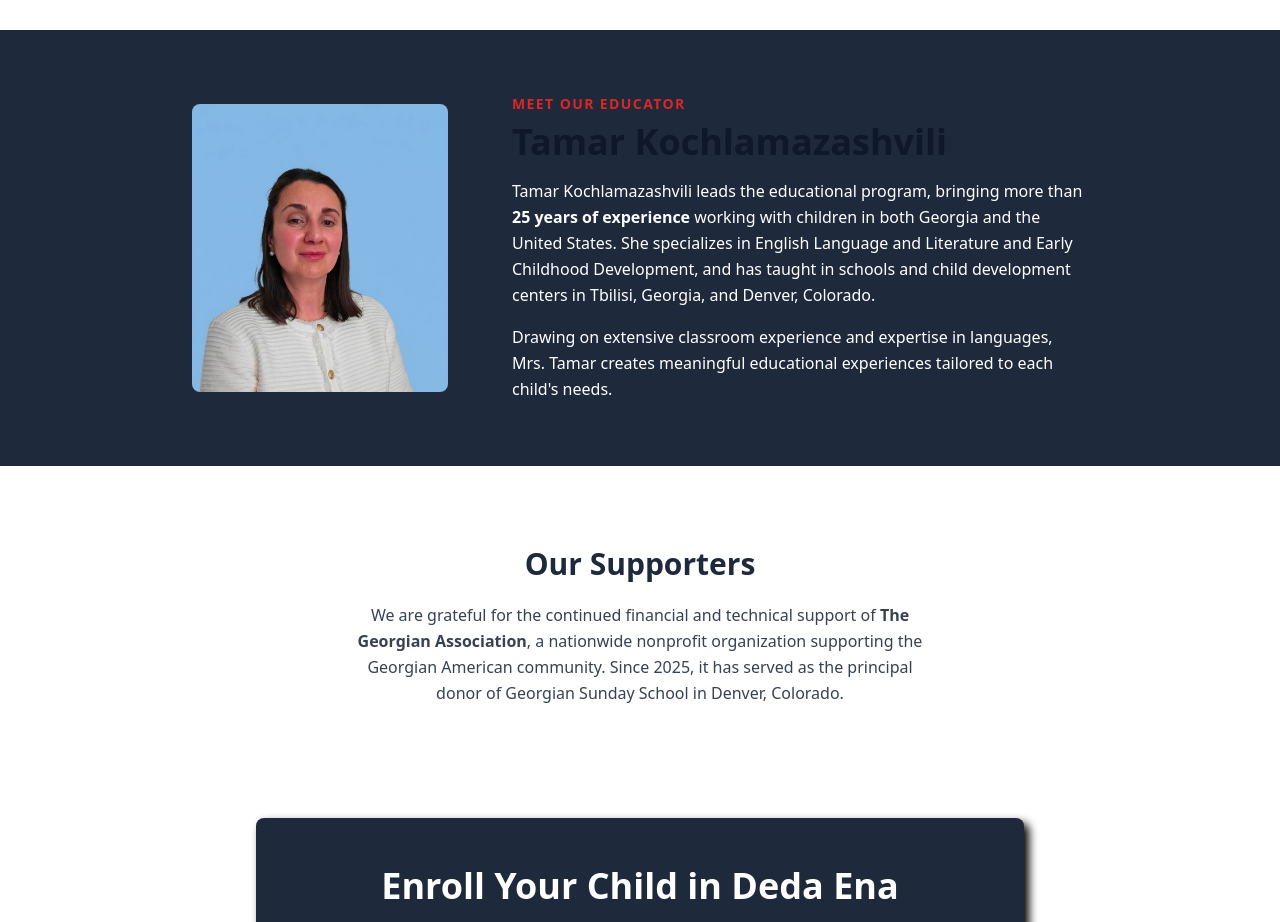
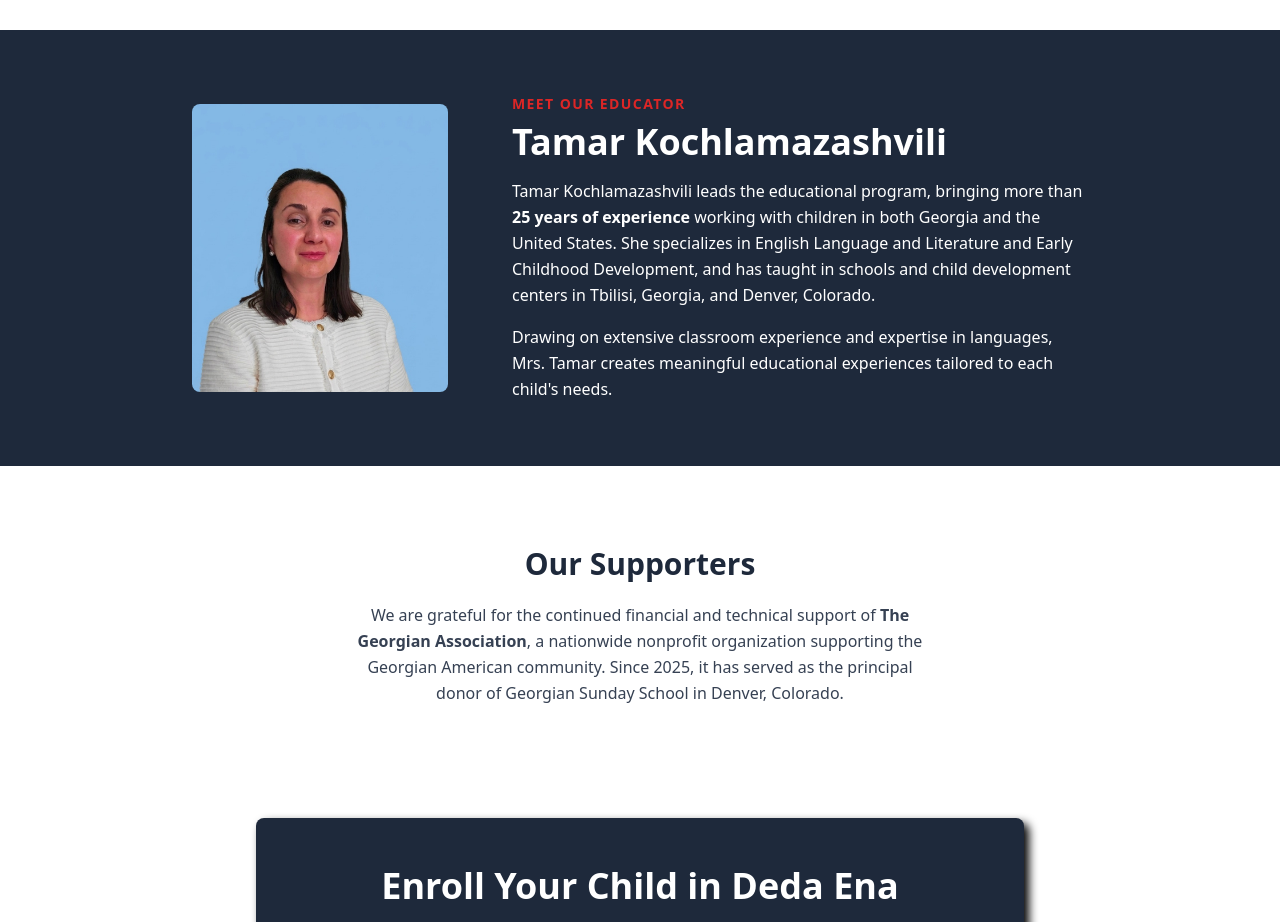
Before and after one commit to Aleks-ey/CGCA, a Next.js app: page /school in a window 1280 px wide. Shown: the part 1740-2662 px from the top of the page. Built offline with nearby package versions, Linux system fonts and the light colour scheme; no server answers.

Commit message:
one last color change because I am rushing things

```diff
--- a/src/app/school/page.tsx
+++ b/src/app/school/page.tsx
@@ -185,7 +185,7 @@ export default function SchoolPage() {
             <p className="mb-2 text-sm font-semibold tracking-widest text-[var(--color-rojo-red)] uppercase">
               Meet Our Educator
             </p>
-            <h2 className="mb-4 [font-family:var(--font-cormorant)] text-3xl font-bold text-[var(--color-primary)] md:text-4xl">
+            <h2 className="mb-4 [font-family:var(--font-cormorant)] text-3xl font-bold text-white md:text-4xl">
               Tamar Kochlamazashvili
             </h2>
             <p className="leading-relaxed text-white">
```
